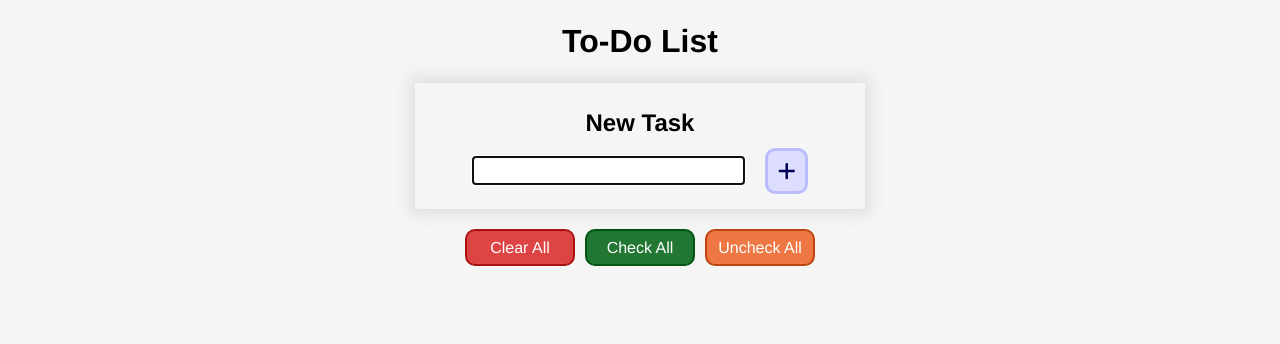
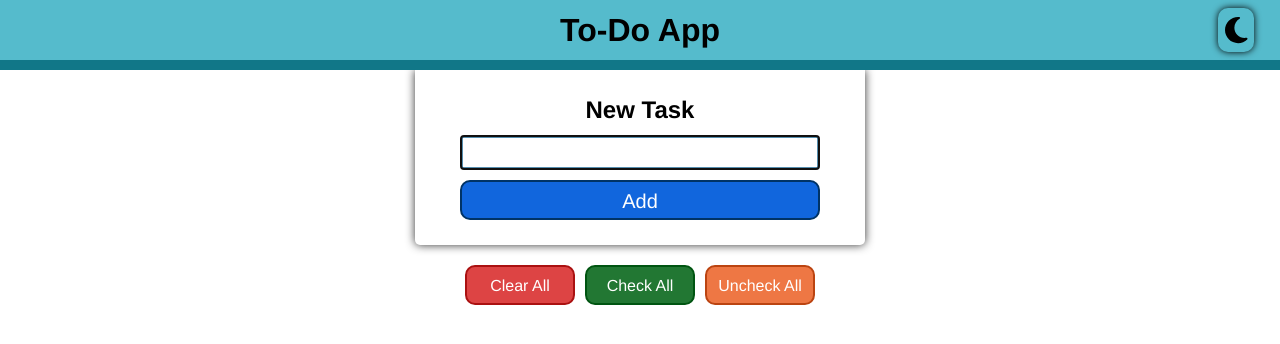
Before and after one commit to slim-codes/vue3-advanced-todo-list, a Vue app: page / in a window 1280 px wide. Shown: the top 344 px of the page. Built offline with nearby package versions, Linux system fonts and the light colour scheme.

Commit message:
Transitioned to SCSS + BEM

```diff
--- a/jsconfig.json
+++ b/jsconfig.json
@@ -14,6 +14,7 @@
       "dom",
       "dom.iterable",
       "scripthost"
-    ]
+    ],
+    "jsx": "preserve"
   }
 }
--- a/src/App.vue
+++ b/src/App.vue
@@ -1,16 +1,17 @@
 <template>
-  <div id="todo-app">
-    <TodoPanel
+  <TodoHeader />
+  <TodoPanel @added-item="addItem" />
+  <ControlButtons
     :isEmpty="todoItems?.length === 0"
-      @added-item="addItem"
     @list-cleared="clearAll"
     @checked-all="checkAll"
     @unchecked-all="uncheckAll"
     @data-fetched="generateData"
   />
   <ul>
-      <li v-for="item in todoItems" :key="item.id">
     <TodoItem
+      v-for="item in todoItems"
+      :key="item.id"
       :title="item.title"
       :completed="item.completed"
       :id="String(item.id)"
@@ -18,19 +19,21 @@
       @item-edited="editItem(item.id, $event)"
       @item-removed="removeItem(item.id)"
     />
-      </li>
   </ul>
-  </div>
 </template>
 
 <script>
+import TodoHeader from "./components/TodoHeader.vue";
 import TodoPanel from "./components/TodoPanel.vue";
+import ControlButtons from "./components/ControlButtons.vue";
 import TodoItem from "./components/TodoItem.vue";
 import { v4 as uuidv4 } from "uuid";
 
 export default {
   components: {
+    TodoHeader,
     TodoPanel,
+    ControlButtons,
     TodoItem,
   },
   data() {
@@ -104,56 +107,40 @@ export default {
 };
 </script>
 
-<style>
-#app {
-  font-family: Avenir, Helvetica, Arial, sans-serif;
-  -webkit-font-smoothing: antialiased;
-  -moz-osx-font-smoothing: grayscale;
-}
-
-#todo-app h1,
-#todo-app form {
+<style lang="scss">
+h1 {
   width: 100%;
+  margin: 0;
   text-align: center;
 }
 
-#todo-app ul {
+ul {
   width: 90vw;
   margin: 0 auto;
+  padding: 0;
+  list-style: none;
 }
 
 .icon {
-  font-size: 2rem;
-  color: #454545;
-  background-color: #fff;
+  font-size: 2.2rem;
   padding: 0.7rem;
-  border: 0.2rem solid #ddd;
+  box-shadow: inset 0 0 2px #aaa;
   border-radius: 1rem;
   cursor: pointer;
+
+  &--standard {
+    color: #454545;
   }
 
-.danger {
-  color: #f33;
+  &--danger {
+    color: #f44;
+  }
 }
 
 .btn {
-  padding: 0.8rem 1rem 0.7rem;
+  padding: 1rem 1rem 0.8rem;
   border: 0.2rem solid #000;
   cursor: pointer;
-  text-transform: capitalize;
-  color: #000;
-  background-color: #fff;
   border-radius: 1rem;
 }
-
-.hidden {
-  position: absolute;
-  height: 1px;
-  width: 1px;
-  overflow: hidden;
-  clip: rect(1px 1px 1px 1px);
-  clip: rect(1px, 1px, 1px, 1px);
-  clip-path: rect(1px, 1px, 1px, 1px);
-  white-space: nowrap;
-}
 </style>
--- a/src/assets/reset.css
+++ b/src/assets/reset.css
@@ -1,5 +1,3 @@
-/* RESETS */
-
 *,
 ::before,
 ::after {
@@ -10,23 +8,19 @@ html {
   font: 62.5% / 1.15 sans-serif;
 }
 
-ul {
-  list-style: none;
-  padding: 0;
+body {
+  width: 100%;
+  margin: 0;
+  font: 1.6rem/1.25 "Helvetica Neue", Helvetica, Arial, sans-serif;
 }
 
 button {
   border: none;
-  margin: 0;
   width: auto;
   overflow: visible;
   background: transparent;
   color: inherit;
   font: inherit;
-  line-height: normal;
-  -webkit-font-smoothing: inherit;
-  -moz-osx-font-smoothing: inherit;
-  -webkit-appearance: none;
 }
 
 button,
@@ -37,19 +31,3 @@ select {
   line-height: 1.15;
   margin: 0;
 }
-
-button,
-input {
-  overflow: visible;
-}
-
-body {
-  width: 100%;
-  margin: 0;
-  font: 1.6rem/1.25 "Helvetica Neue", Helvetica, Arial, sans-serif;
-  background-color: #f5f5f5;
-  -moz-osx-font-smoothing: grayscale;
-  -webkit-font-smoothing: antialiased;
-}
-
-/*END RESETS*/
--- /dev/null
+++ b/src/components/ControlButtons.vue
@@ -0,0 +1,86 @@
+<template>
+  <div v-if="isEmpty" class="controls">
+    <button type="button" class="btn btn--generate" @click="fetchData">
+      Generate data
+    </button>
+  </div>
+  <div v-else class="controls">
+    <button
+      type="button"
+      class="btn btn--delete"
+      @click="$emit('list-cleared')"
+    >
+      Clear All
+    </button>
+    <button type="button" class="btn btn--check" @click="$emit('checked-all')">
+      Check All
+    </button>
+    <button
+      type="button"
+      class="btn btn--uncheck"
+      @click="$emit('unchecked-all')"
+    >
+      Uncheck All
+    </button>
+  </div>
+</template>
+
+<script>
+import axios from "axios";
+
+export default {
+  props: {
+    isEmpty: { required: true, type: Boolean },
+  },
+  methods: {
+    fetchData() {
+      axios
+        .get(`https://jsonplaceholder.typicode.com/todos?_limit=10`)
+        .then((res) => this.$emit("data-fetched", res.data))
+        .catch((err) => console.log(`Error: ${err}`));
+    },
+  },
+};
+</script>
+
+<style lang="scss" scoped>
+.controls {
+  display: flex;
+  justify-content: center;
+  align-items: center;
+  width: 35rem;
+  margin: 2rem auto;
+
+  * {
+    flex: 1;
+  }
+
+  * + * {
+    margin-left: 1rem;
+  }
+
+  .btn {
+    color: #fff;
+
+    &--generate {
+      background-color: #565656;
+      border-color: #121212;
+    }
+
+    &--delete {
+      background-color: #d44;
+      border-color: #a11;
+    }
+
+    &--check {
+      background-color: #273;
+      border-color: #051;
+    }
+
+    &--uncheck {
+      background-color: #e74;
+      border-color: #b41;
+    }
+  }
+}
+</style>
--- /dev/null
+++ b/src/components/TodoHeader.vue
@@ -0,0 +1,41 @@
+<template>
+  <header class="header">
+    <h1 class="header__heading">To-Do App</h1>
+    <font-awesome-icon
+      icon="fa-solid fa-moon"
+      class="icon header__theme-toggle"
+    />
+    <!-- <font-awesome-icon icon="fa-solid fa-sun" class="icon" /> -->
+  </header>
+</template>
+
+<script>
+export default {};
+</script>
+
+<style lang="scss" scoped>
+.header {
+  position: sticky;
+  top: 0;
+  z-index: 1;
+  background-color: #5bc;
+  color: #000;
+  border-bottom: solid #178 10px;
+
+  &__heading {
+    padding: 1rem 0;
+  }
+
+  &__theme-toggle {
+    color: inherit;
+    background-color: inherit;
+    position: absolute;
+    top: 50%;
+    right: 2%;
+    font-size: 3rem;
+    transform: translateY(-50%);
+    border: 0;
+    box-shadow: 0 0 7px #000;
+  }
+}
+</style>
--- a/src/components/TodoPanel.vue
+++ b/src/components/TodoPanel.vue
@@ -1,64 +1,22 @@
 <template>
-  <form @submit.prevent="addItem">
-    <h1>To-Do List</h1>
-    <!-- todo addition panel -->
-    <div class="new-task">
-      <h2 class="form-title">
-        <label for="new-todo">New Task</label>
+  <form @submit.prevent="addItem" class="todo-form">
+    <h2 class="todo-form__heading">
+      <label for="new-todo-input">New Task</label>
     </h2>
     <input
-        name="new-todo"
-        id="new-todo"
+      name="new-todo-input"
+      id="new-todo-input"
       ref="todoTitleInput"
+      class="todo-form__input"
       autocomplete="off"
       v-model.trim="todoTitle"
     />
-      <button type="submit" class="btn btn__add">
-        <font-awesome-icon class="icon__add" icon="fa-solid fa-plus" />
-      </button>
-    </div>
-    <!-- button group -->
-    <button
-      v-if="isEmpty"
-      type="button"
-      class="btn btn__generate"
-      @click="fetchData"
-    >
-      Generate data
-    </button>
-    <div v-else class="btn-group">
-      <button
-        type="button"
-        class="btn btn__delete"
-        @click="$emit('list-cleared')"
-      >
-        Clear All
-      </button>
-      <button
-        type="button"
-        class="btn btn__check"
-        @click="$emit('checked-all')"
-      >
-        Check All
-      </button>
-      <button
-        type="button"
-        class="btn btn__uncheck"
-        @click="$emit('unchecked-all')"
-      >
-        Uncheck All
-      </button>
-    </div>
+    <button type="submit" class="todo-form__submit-button">Add</button>
   </form>
 </template>
 
 <script>
-import axios from "axios";
-
 export default {
-  props: {
-    isEmpty: { required: true, type: Boolean },
-  },
   data() {
     return {
       todoTitle: "",
@@ -71,13 +29,8 @@ export default {
       this.$emit("added-item", this.todoTitle);
 
       this.todoTitle = "";
+
       this.$refs.todoTitleInput.focus();
-    },
-    fetchData() {
-      axios
-        .get(`https://jsonplaceholder.typicode.com/todos?_limit=10`)
-        .then((res) => this.$emit("data-fetched", res.data))
-        .catch((err) => console.log(`Error: ${err}`));
     },
   },
   mounted() {
@@ -86,79 +39,42 @@ export default {
 };
 </script>
 
-<style scoped>
-.form-title {
-  margin: 1rem auto;
-  width: 100%;
-}
-
-[type="submit"] {
+<style lang="scss" scoped>
+.todo-form {
+  max-width: 45rem;
+  margin: 0 auto;
   display: flex;
   justify-content: center;
   align-items: center;
-  margin-left: 2rem;
-  color: #005;
-  font-size: 2rem;
-  padding: 1rem;
-  background-color: #ddf;
-  border: 3px solid #bbf;
+  flex-direction: column;
+  box-shadow: 0 0 10px #333;
+  border-bottom-left-radius: 0.5rem;
+  border-bottom-right-radius: 0.5rem;
+
+  &__heading {
+    width: 100%;
+    text-align: center;
+    margin: 2.5rem auto 1rem;
   }
 
-.new-task {
-  max-width: 45rem;
-  padding: 1.5rem;
-  margin: 2rem auto;
-  box-shadow: 0 0 15px 5px #ddd;
-  display: flex;
-  flex-wrap: wrap;
-  justify-content: center;
-  align-items: center;
-}
-
-.new-task input {
-  max-width: 70%;
+  &__input {
+    width: 80%;
+    padding: 3px;
     font-size: 2rem;
-  border: 2px solid #558eaf;
+    border: 3px solid #558eaf;
     border-radius: 3px;
   }
 
-.btn__generate {
-  color: #222;
-  background-color: #2bd;
-  border-color: #08a;
+  &__submit-button {
+    color: #fff;
+    width: 80%;
+    margin: 1rem 0 2.5rem;
+    font-size: 2rem;
+    padding: 0.8rem 0 0.5rem;
+    background-color: #16d;
+    border: 2px solid #036;
+    border-radius: 1rem;
+    cursor: pointer;
   }
-
-.btn__delete {
-  color: #fff;
-  background-color: #d44;
-  border-color: #a11;
-}
-
-.btn__check {
-  color: #fff;
-  background-color: #273;
-  border-color: #051;
-}
-
-.btn__uncheck {
-  color: #fff;
-  background-color: #e74;
-  border-color: #b41;
-}
-
-.btn-group {
-  display: flex;
-  justify-content: center;
-  align-items: center;
-  width: 35rem;
-  margin: 2rem auto;
-}
-
-.btn-group > * {
-  flex: 1;
-}
-
-.btn-group > * + * {
-  margin-left: 1rem;
 }
 </style>
```
Also changed, not shown: package.json (+8 -6 lines), src/components/TodoItem.vue (+38 -37 lines), 1 other file (tests, documents, lock files or other folders). Lines whose indentation alone changed are shown as unchanged.
